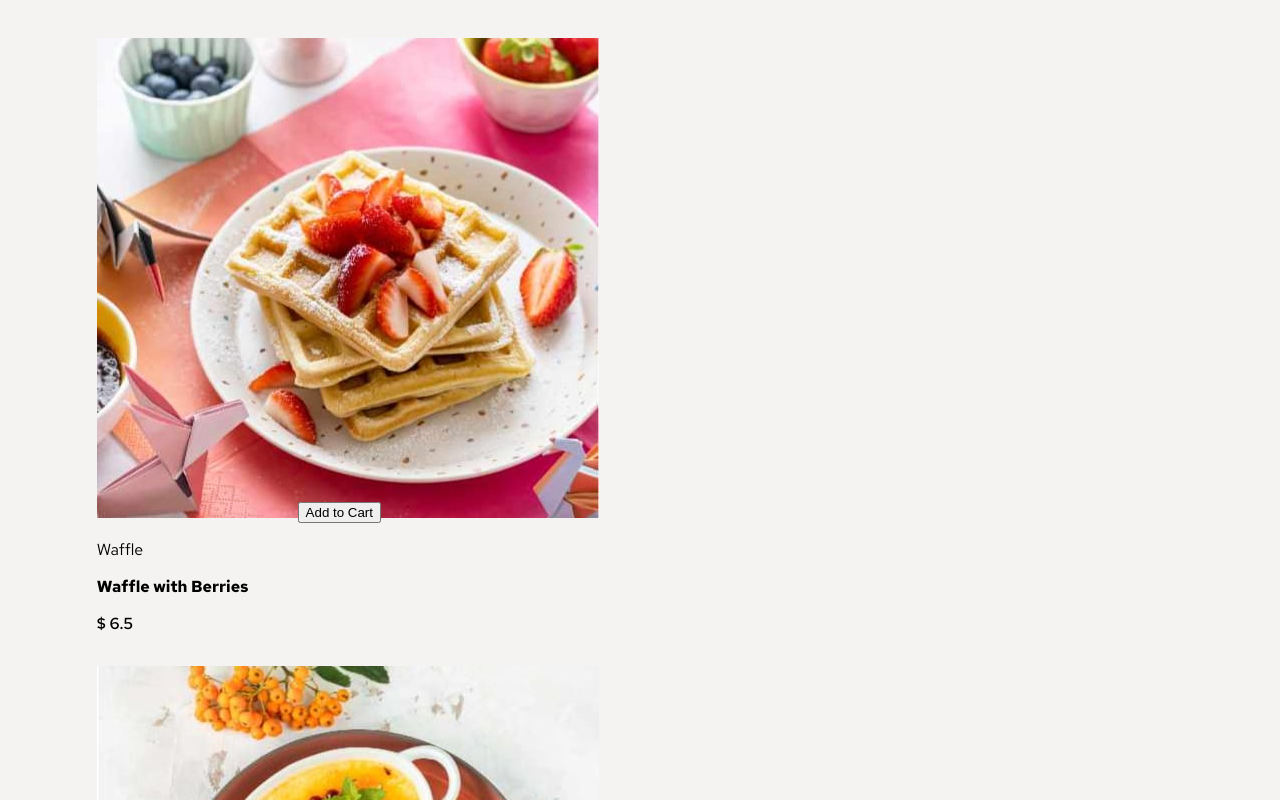
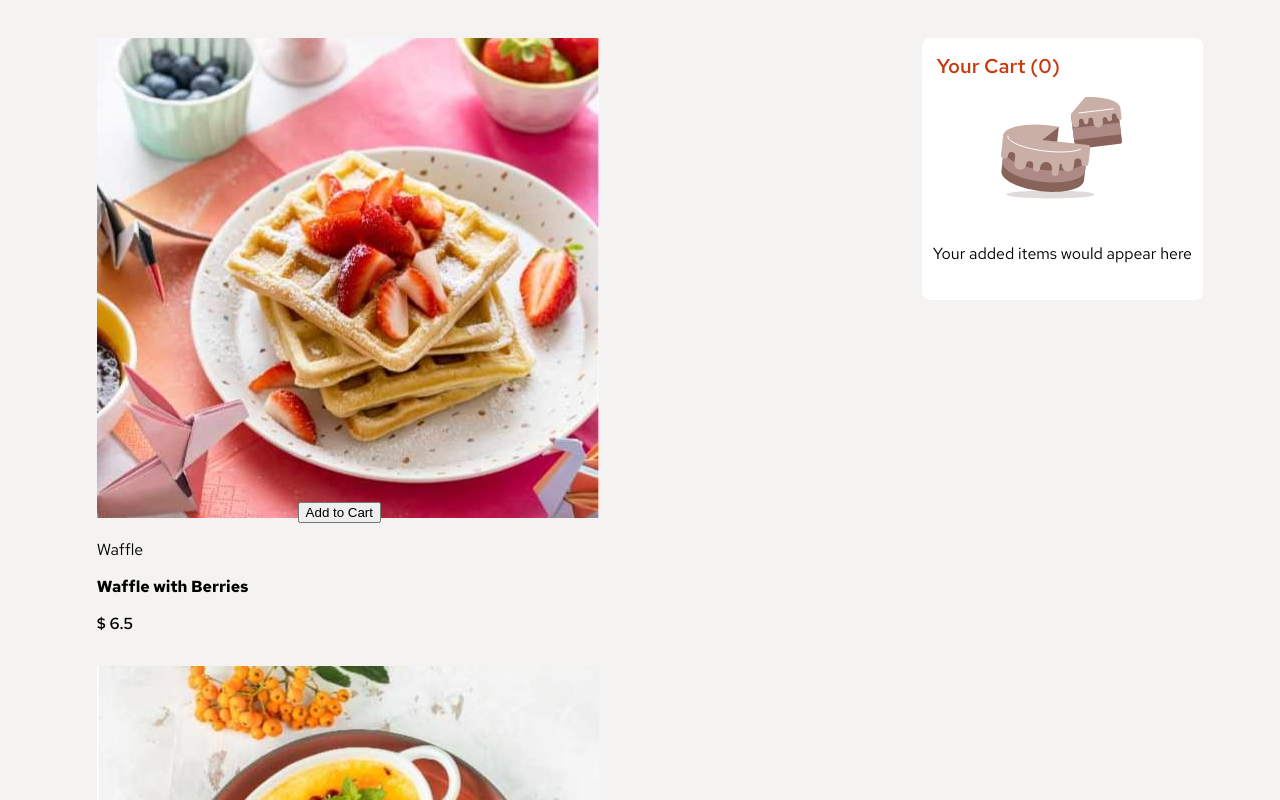
Before and after one commit to MarwanElZaher/product-list-with-cart, a React (Create React App) app: page / in a window 1280 px wide. Shown: the top 800 px of the page. Built offline with nearby package versions, Linux system fonts and the light colour scheme.

Commit message:
feat: created cart static & its styles

```diff
--- a/src/components/Cart/index.jsx
+++ b/src/components/Cart/index.jsx
@@ -1,11 +1,43 @@
 import React from "react";
 import './style.css'
+import ReusableButton from "../ReusableButton";
+import { ReactSVG } from "react-svg";
 
 const Cart = () => {
     return (
-        <div>
+        <div className="cart-main-container">
+        <div className="cart-header">
+            <p>{`Your Cart (${0})`}</p>
+            </div>
+            {!true ?
+             <>
+                <div className="cart-body">
+                    <div className="cart-total">
+                        <div className="cart-total-label">
+                            Order Total
+                        </div>
+                        <div className="cart-total-value">
+                            $0
+                        </div>
+                    </div>
+                </div>
+            <div className="cart-footer">
+                <div className="delivery-slogan">
+                    <ReactSVG src='/assets/images/icon-carbon-neutral.svg' alt="icon-carbon-neutral-icon" />
+                    <p className="delivery-description">
+                        This is a <span>carbon-neutral</span> delivery
+                    </p>
+                </div>
+                <ReusableButton label="Confirm Order" className="confirm-order-button"/>
+                </div>
+                </> :
+                <div className="empty-cart">
+                    <ReactSVG src="/assets/images/illustration-empty-cart.svg" alt="illustration-empty-cart" />
+                    <p className="empty-cart-msg">Your added items would appear here</p>
+                </div>
+            }
 
-        </div>
+            </div>
     )
 }
 export default Cart
--- a/src/components/Cart/style.css
+++ b/src/components/Cart/style.css
@@ -0,0 +1,59 @@
+.cart-main-container {
+    padding: 10px;
+    background-color: white;
+    border-radius: 8px;
+}
+.cart-header p{
+margin: 5px;
+font-weight: 600;
+font-size: 20px;
+color: #c73b0f;
+}
+.cart-total{
+    display: flex;
+    justify-content: space-between;
+    margin: 4px;
+}
+.cart-total-label {
+    font-size:12px;
+}
+.cart-total-value {
+    font-weight: 800;
+}
+.cart-footer {
+    display: flex;
+    flex-direction: column;
+    align-items: center;
+}
+.delivery-slogan {
+    display: flex;
+    align-items: center;
+    justify-content: center;
+    background-color: #e5e5e58f;
+    padding: 10px;
+    border-radius: 5px;
+}
+.delivery-description {
+    margin: 0px;
+    padding: 0px 5px;
+}
+.delivery-description span {
+    font-weight: 500;
+}
+.confirm-order-button{
+    margin-top: 10px;
+    padding: 10px 95px;
+    border-radius: 25px;
+    background-color: #c73b0f;
+    color: white;
+    font-weight: 600;
+}
+.empty-cart {
+    display: flex;
+    justify-content: center;
+    flex-direction: column;
+    align-items: center;
+}
+.empty-cart p {
+    padding: 10px 0px;
+}
```
